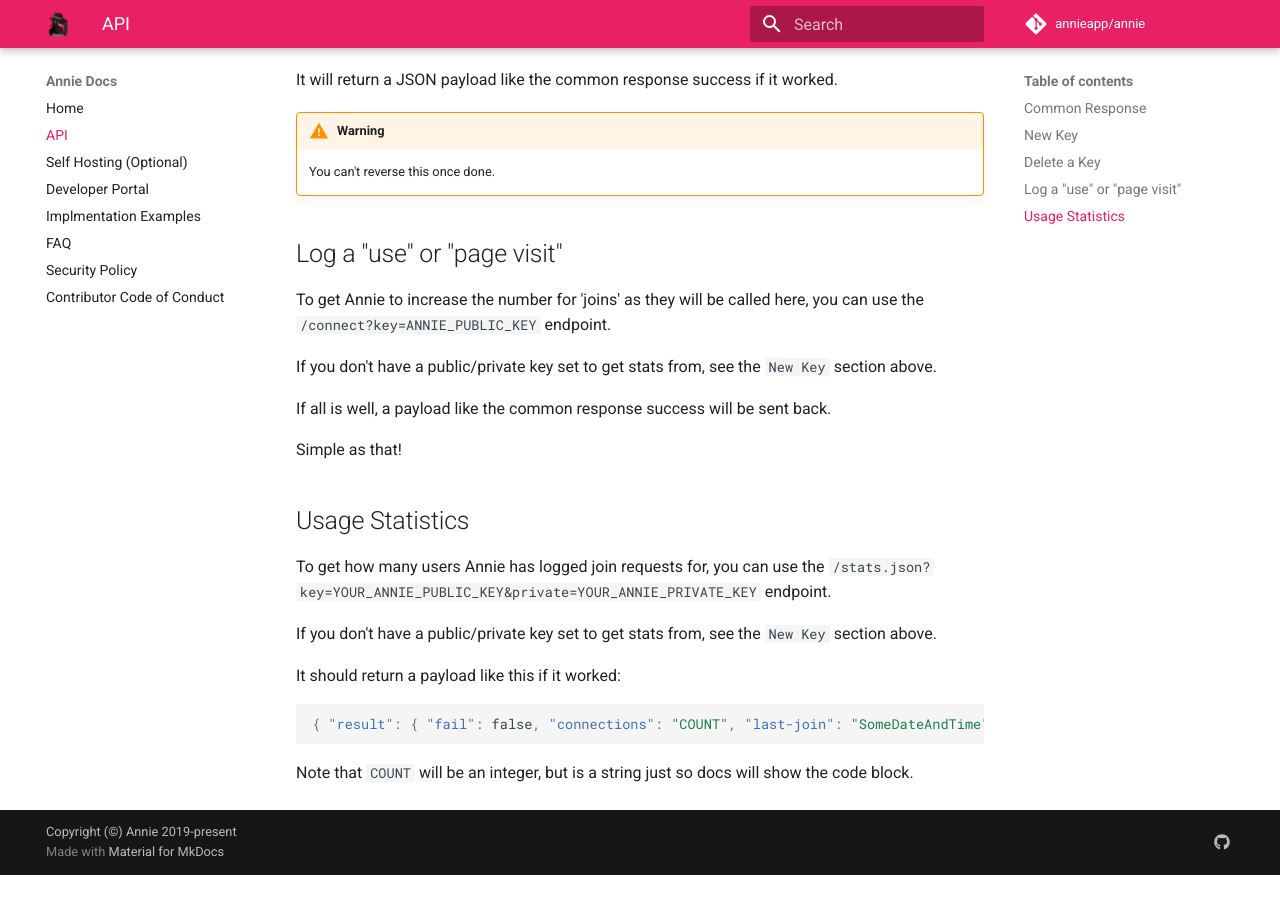
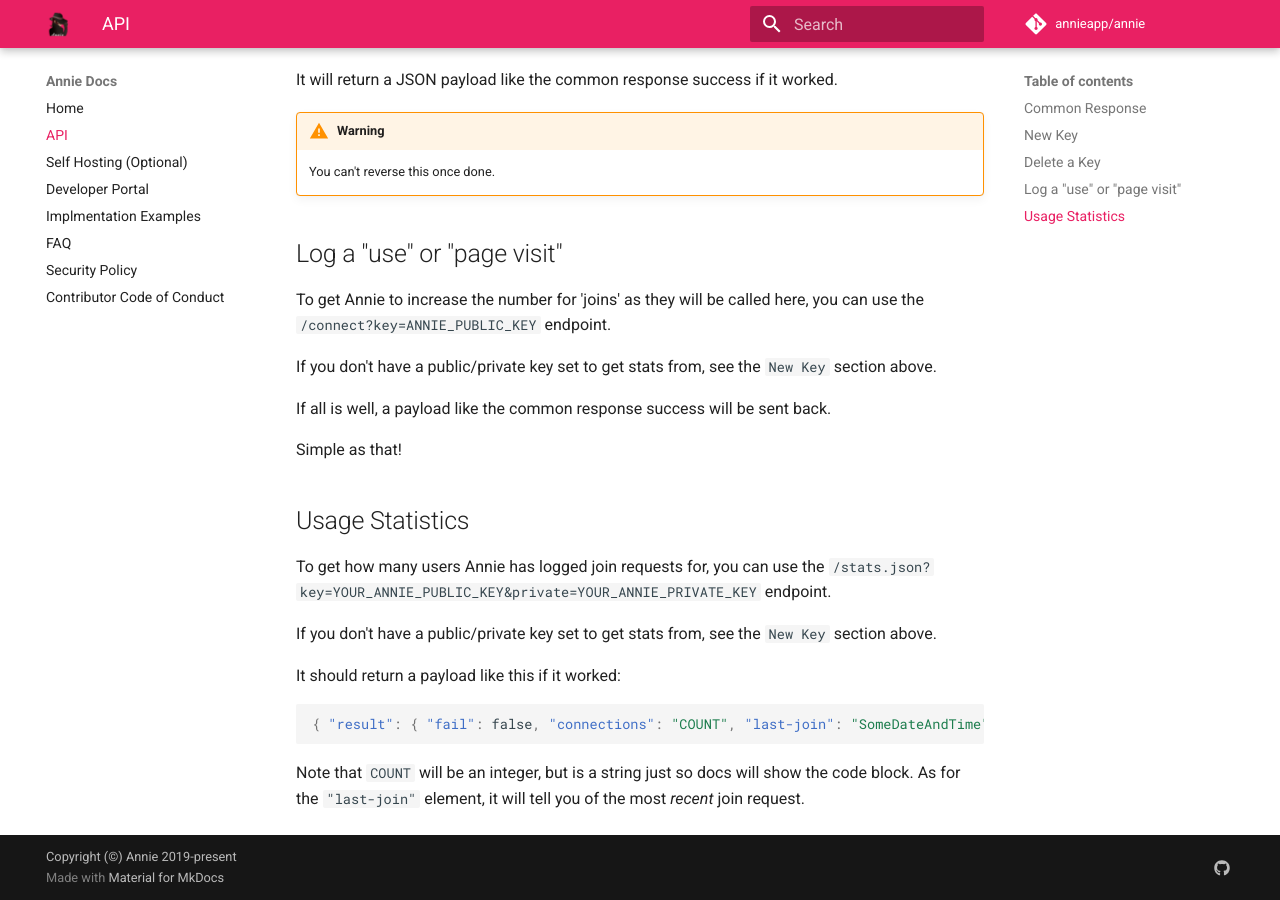
Before and after one commit to annieapp/annie, an MkDocs documentation site: the page built from docs/api.md, in a window 1280 px wide and 900 px high, scrolled down 1106 px. Built offline with MkDocs 1.6.1 and Material for MkDocs 9.7.7, drawn with Linux system fonts in a browser that asks for light colours; comment, search, counter and statistics services are not loaded; before the commit the page ends 1981 px from its top, so only the background shows below that.

Commit message:
add note to api docs

````diff
--- a/docs/api.md
+++ b/docs/api.md
@@ -71,3 +71,4 @@
 ```
 
 Note that `COUNT` will be an integer, but is a string just so docs will show the code block.
+As for the `"last-join"` element, it will tell you of the most *recent* join request.
````
